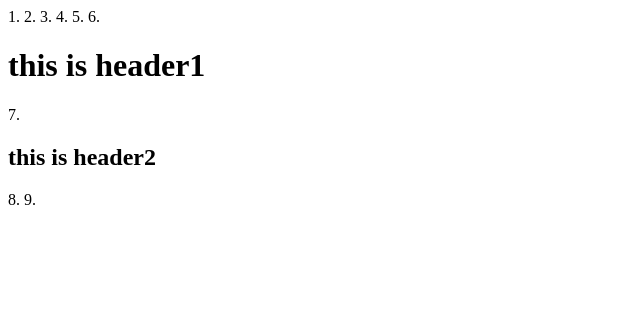
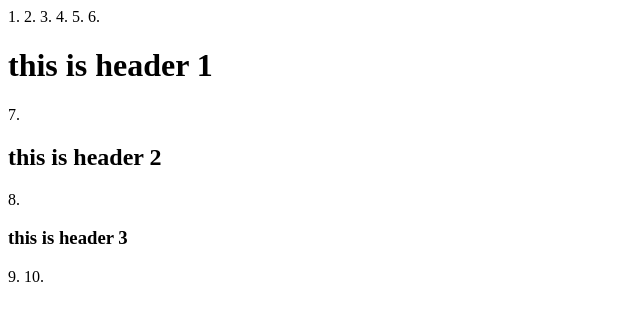
Before and after one commit to Abdallah-khaled-abdallah/cec001, a plain HTML site: page index.html in a window 1280 px wide. Shown: the whole page, without its empty margins (0-640 px from the left). Drawn offline with Linux system fonts and the light colour scheme.

Commit message:
Update index.html

```diff
--- a/index.html
+++ b/index.html
@@ -3,7 +3,8 @@
 3.     <title>abdallahkhaledabdallah</title>
 4.   <head>
 5.  <body>
-6.   <h1>this is header1 </h1>
-7.   <h2>this is header2 </h2>
-8.      </body>
-9.         </html>
+6.   <h1>this is header 1</h1>
+7.   <h2>this is header 2</h2>
+8.    <h3>this is header 3</h3>
+9.     </body>
+10.      </html>
```
